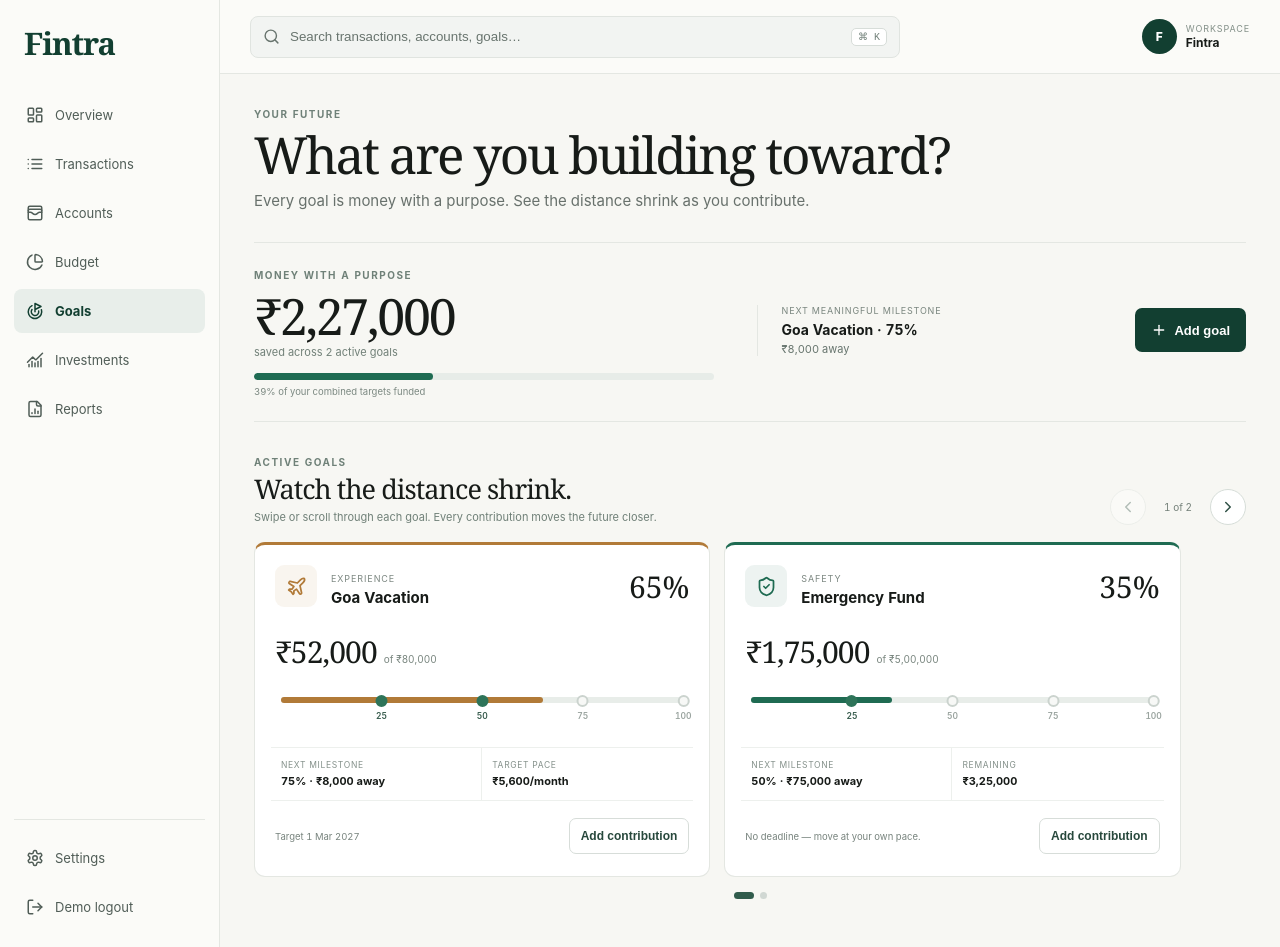
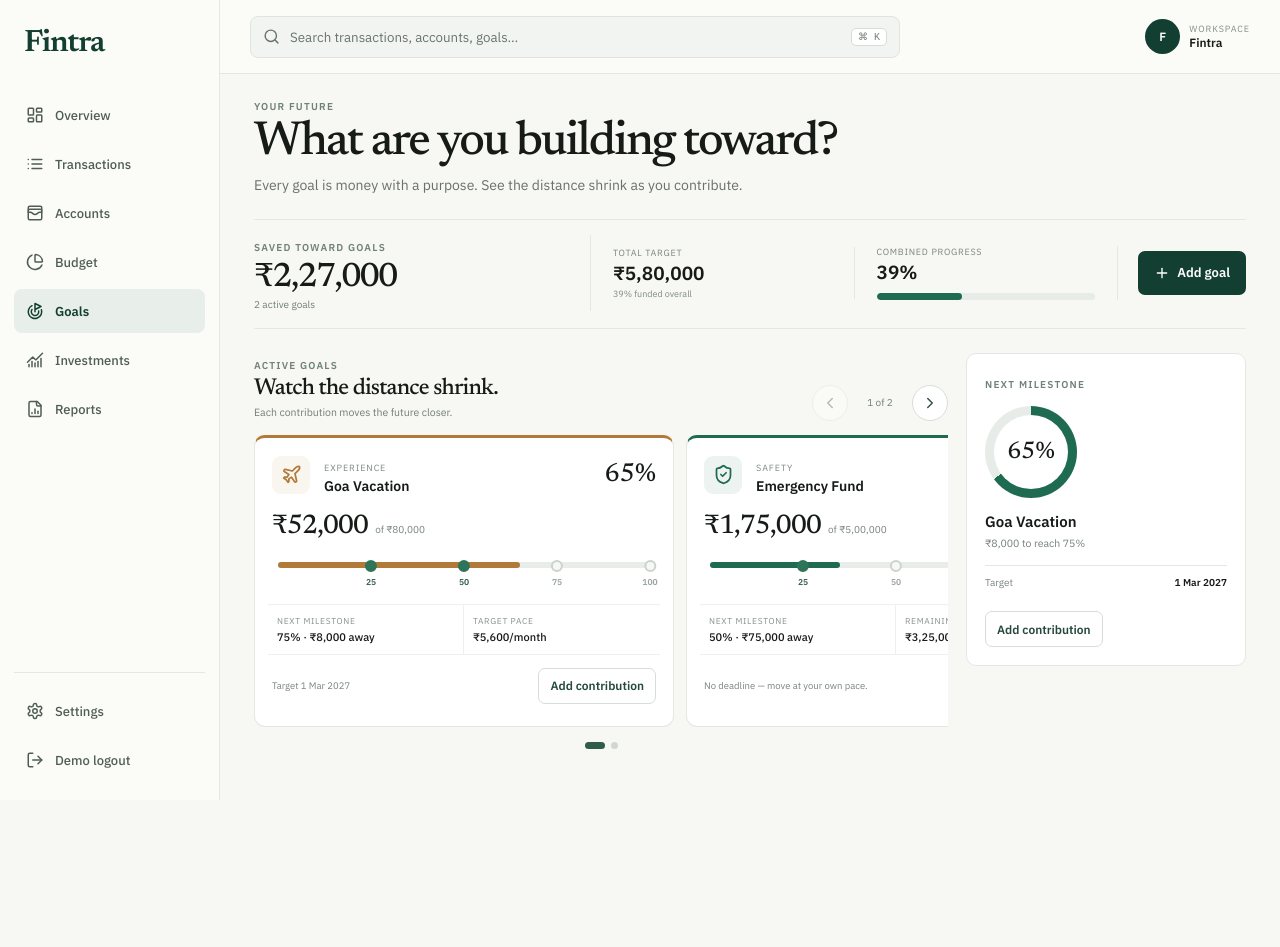
Before and after one commit to gthawani-del/fintra, a Next.js app: page /goals in a window 1280 px wide. After the commit the page ends 800 px from the top, so only its background shows below. Built offline with nearby package versions, Linux system fonts and the light colour scheme.

Commit message:
design: tighten Goals and apply Fintra typography system
* polish: tighten Goals desktop composition

* polish: tighten Goals desktop spacing and hierarchy

* design: introduce Fintra editorial and UI font system

* design: apply Fintra typography system globally

```diff
--- a/app/globals.css
+++ b/app/globals.css
@@ -203,3 +203,152 @@ a{color:inherit}.appPage{max-width:1500px;padding-top:34px}.sectionGap{height:22
 @media(max-width:760px){.goalsEmotionSummary{grid-template-columns:1fr}.goalsEmotionInsight{padding:14px 0 0;border-left:0;border-top:1px solid var(--line)}.goalExperienceHead{align-items:flex-start}.goalCarouselControls{display:none}.goalCarousel{grid-auto-columns:88%;gap:12px;margin-right:-16px;padding-right:16px;scroll-padding-left:0}.goalStoryCard{min-height:320px}.goalDots{justify-content:flex-start}.goalStoryFoot{align-items:flex-end}.goalStoryFoot>span{max-width:52%}}
 @media(max-width:480px){.goalStoryCard{padding:17px}.goalStoryTop{grid-template-columns:40px 1fr auto}.goalStoryMoney>strong{font-size:27px}.goalStoryInsight{grid-template-columns:1fr}.goalStoryInsight>span:first-child{border-right:0;border-bottom:1px solid #edf0ed}.contributionPreview{grid-template-columns:1fr 18px 1fr}.contributionPreview>strong{grid-column:1/-1;text-align:right}}
 @media(prefers-reduced-motion:reduce){.goalsEmotionMain>strong,.goalsOverallTrack i,.goalStoryCard,.goalStoryTrack>i,.goalReached,.goalStoryFlash{animation:none!important}.goalStoryCard{transition:none!important}}
+
+/* Goals desktop density refinement */
+@media(min-width:901px){
+ .goalsPage{max-width:1280px;padding-top:26px}
+ .goalsPage .pageHeader{margin-bottom:22px}
+ .goalsPage .pageHeader>div:first-child{max-width:760px}
+ .goalsPage .pageHeader h1{font-size:48px}
+ .goalsPage .pageHeader p{font-size:14px}
+ .goalsEmotionSummaryCompact{grid-template-columns:1.15fr .9fr .9fr auto;gap:0;margin-bottom:24px;padding:15px 0 17px}
+ .goalsEmotionSummaryCompact>div{min-width:0;padding:0 22px;border-right:1px solid var(--line)}
+ .goalsEmotionSummaryCompact>div:first-child{padding-left:0}
+ .goalsEmotionSummaryCompact .goalsEmotionMain>strong{font-size:34px;margin:6px 0 3px}
+ .goalsEmotionSummaryCompact .goalsEmotionMain>p{font-size:10px}
+ .goalsMetric{display:grid;align-content:center;gap:3px}
+ .goalsMetric>span{font-size:9px;text-transform:uppercase;letter-spacing:.08em;color:#7a867f}
+ .goalsMetric>strong{font-size:19px}
+ .goalsMetric>small{font-size:9px;color:#7f8b84}
+ .goalsMetricProgress .goalsOverallTrack{max-width:none;margin-top:6px}
+ .goalsEmotionSummaryCompact>.uiButton{align-self:center;margin-left:20px}
+ .goalsDesktopLayout{display:grid;grid-template-columns:minmax(0,1fr) 280px;gap:18px;align-items:start}
+ .goalExperienceHead{margin-bottom:12px}
+ .goalExperienceHead h2{font-size:24px;margin:4px 0}
+ .goalExperienceHead p{font-size:10.5px}
+ .goalCarousel{grid-auto-columns:minmax(420px,72%);gap:12px}
+ .goalCarousel.singleGoal{display:block;overflow:visible}
+ .goalCarousel.singleGoal .goalStoryCard{width:100%}
+ .goalStoryCard{min-height:292px;padding:17px}
+ .goalStoryTop{grid-template-columns:40px 1fr auto}
+ .goalStoryIcon{width:38px;height:38px}
+ .goalStoryTop h3{font-size:14px}
+ .goalStoryTop>strong{font-size:27px}
+ .goalStoryMoney{margin:18px 0 14px}
+ .goalStoryMoney>strong{font-size:27px}
+ .goalStoryTrack{height:34px;margin-bottom:16px}
+ .goalStoryInsight{margin-bottom:13px}
+ .goalStoryInsight>span{padding:10px 9px}
+ .goalStoryFoot>span{max-width:56%}
+ .goalsSidePanel{position:sticky;top:96px;background:#fff;border:1px solid var(--line);border-radius:10px;padding:18px}
+ .goalsMilestoneRing{width:92px;height:92px;border-radius:50%;display:grid;place-items:center;margin:14px 0;position:relative}
+ .goalsMilestoneRing:after{content:"";position:absolute;inset:9px;background:#fff;border-radius:50%}
+ .goalsMilestoneRing>span{position:relative;z-index:1;font:400 24px Georgia,"Times New Roman",serif}
+ .goalsSidePanel h3{font-size:15px;margin:0 0 5px}
+ .goalsSidePanel p{font-size:10.5px;line-height:1.5;color:#748078;margin:0 0 14px}
+ .goalsSideMeta{display:flex;justify-content:space-between;gap:12px;padding:10px 0;border-top:1px solid var(--line);margin-bottom:12px;font-size:10px}
+ .goalsSideMeta span{color:#7a867f}
+}
+@media(max-width:900px){
+ .goalsDesktopLayout{display:block}
+ .goalsSidePanel{display:none}
+}
+
+/* Fintra Typography System v2 — editorial finance + disciplined data UI */
+html,body{font-family:var(--font-ui),Arial,sans-serif;font-variant-numeric:tabular-nums lining-nums}
+button,input,select,textarea,table{font-family:var(--font-ui),Arial,sans-serif;font-variant-numeric:tabular-nums lining-nums}
+.display,
+.brand,
+.authBrand,
+.authCopy h1,
+.authPanel h2,
+.quickBrand,
+.quickHero h1,
+.quickSummaryCard h2,
+.pageHeader h1,
+.uiDialogHeader h2,
+.netWorthMain strong,
+.budgetHero h2,
+.morePage header h1,
+.positionValue,
+.accountInspectorHero h2,
+.goalsEmotionMain>strong,
+.goalExperienceHead h2,
+.goalStoryTop>strong,
+.goalStoryMoney>strong,
+.contributionPreview>strong,
+.goalsMilestoneRing>span{
+  font-family:var(--font-display),Georgia,"Times New Roman",serif!important;
+  font-weight:500
+}
+.brand,.authBrand,.quickBrand{font-weight:600!important}
+.pageHeader h1{font-size:clamp(36px,3.25vw,48px);line-height:.98;letter-spacing:-.042em;margin:7px 0 8px}
+.pageHeader p{font-size:14px;line-height:1.55}
+.pageEyebrow,.sectionKicker,.eyebrow,.quickHero>span,.quickSectionHead>div:first-child>span{
+  font-family:var(--font-ui),Arial,sans-serif;
+  font-size:10px;
+  font-weight:600;
+  letter-spacing:.12em
+}
+.surfaceHead h2,
+.settingsSectionHead h2,
+.groupHeader h2,
+.goalCardHead h3,
+.goalStoryTop h3,
+.accountCardBody h3,
+.accountInspectorTrend h3,
+.accountInspectorRecent h3,
+.goalsSidePanel h3,
+.panel h2{
+  font-family:var(--font-ui),Arial,sans-serif;
+  font-weight:600
+}
+.nav a,.nav button,.mobilebar a{font-weight:500}
+.nav a.active,.mobilebar a.active{font-weight:600}
+.uiButton,.authSubmit,.quickTextButton,.quickUpload,.uploadButton,.filterGroup button.active,.periodTabs button.active{font-weight:600}
+.dialogFields label>span,.dialogLabel>span,.settingsFields label>span,.quickFields label>span,.quickPaste>span,.quickBudget label>span{font-weight:600}
+.dataTable th,.table th{font-weight:500;letter-spacing:.01em}
+.dataTable td,.table td,.compactList,.settingsRows,.budgetRows,.reportCategoryList{font-weight:400}
+.metric strong,
+.monthMetric strong,
+.netWorthStat strong,
+.accountSummary strong,
+.portfolioSummary strong,
+.goalSummary strong,
+.reportMetrics strong,
+.positionStats strong,
+.budgetHeroMetrics b,
+.transactionSummary b,
+.accountCardBody strong,
+.budgetRowValue b,
+.goalStoryInsight b,
+.accountInspectorStats b,
+.quickNet strong,
+.quickSummaryCard dd{
+  font-family:var(--font-ui),Arial,sans-serif;
+  font-weight:500;
+  font-variant-numeric:tabular-nums lining-nums
+}
+.positionValue,.netWorthMain strong,.budgetHero h2,.goalsEmotionMain>strong,.goalStoryMoney>strong{
+  font-variant-numeric:lining-nums tabular-nums
+}
+.authCopy h1{font-size:clamp(46px,4.6vw,72px);line-height:.98}
+.authPanel h2{font-size:36px}
+.quickHero h1{font-size:clamp(42px,4.6vw,62px);line-height:.98}
+.netWorthMain strong{font-size:clamp(34px,3.4vw,44px)}
+.positionValue{font-size:clamp(34px,3.4vw,46px)}
+.budgetHero h2{font-size:32px}
+.goalsEmotionMain>strong{font-size:clamp(32px,3.2vw,42px)}
+.goalExperienceHead h2{font-size:23px}
+.goalStoryMoney>strong{font-size:27px}
+.goalStoryTop>strong{font-size:26px}
+@media(max-width:900px){
+ .pageHeader h1{font-size:38px}
+ .pageHeader p{font-size:13px}
+ .quickHero h1{font-size:44px}
+}
+@media(max-width:560px){
+ .pageHeader h1{font-size:34px}
+ .authPanel h2{font-size:32px}
+ .quickHero h1{font-size:38px}
+}
--- a/app/layout.tsx
+++ b/app/layout.tsx
@@ -1,4 +1,23 @@
 import type { Metadata } from "next";
+import { IBM_Plex_Sans, Newsreader } from "next/font/google";
 import "./globals.css";
+
+const uiFont=IBM_Plex_Sans({
+  subsets:["latin"],
+  weight:["400","500","600"],
+  variable:"--font-ui",
+  display:"swap"
+});
+
+const displayFont=Newsreader({
+  subsets:["latin"],
+  weight:["400","500","600"],
+  variable:"--font-display",
+  display:"swap"
+});
+
 export const metadata: Metadata={title:"Fintra",description:"A calm personal finance tracker"};
-export default function RootLayout({children}:{children:React.ReactNode}){return <html lang="en-IN"><body>{children}</body></html>}
+
+export default function RootLayout({children}:{children:React.ReactNode}){
+  return <html lang="en-IN" className={uiFont.variable+" "+displayFont.variable}><body>{children}</body></html>
+}
--- a/components/planning-manager.tsx
+++ b/components/planning-manager.tsx
@@ -50,16 +50,24 @@ export function GoalsManager(){
  }
 
  return <>
-  <section className="goalsEmotionSummary">
-   <div className="goalsEmotionMain"><span className="sectionKicker">MONEY WITH A PURPOSE</span><strong>{formatINR(saved)}</strong><p>saved across {active.length} active goal{active.length===1?"":"s"}</p><div className="goalsOverallTrack"><i style={{width:Math.min(100,overall)+"%"}}/></div><small>{overall}% of your combined targets funded</small></div>
-   <div className="goalsEmotionInsight">{closest?<><span>Next meaningful milestone</span><strong>{closest.g.name} · {closest.milestone}%</strong><p>{closest.gap?formatINR(closest.gap)+" away":"Milestone reached"}</p></>:<><span>Your next milestone</span><strong>Starts with one goal</strong><p>Give future money a purpose.</p></>}</div>
+  <section className="goalsEmotionSummary goalsEmotionSummaryCompact">
+   <div className="goalsEmotionMain"><span className="sectionKicker">SAVED TOWARD GOALS</span><strong>{formatINR(saved)}</strong><p>{active.length} active goal{active.length===1?"":"s"}</p></div>
+   <div className="goalsMetric"><span>Total target</span><strong>{formatINR(target)}</strong><small>{overall}% funded overall</small></div>
+   <div className="goalsMetric goalsMetricProgress"><span>Combined progress</span><strong>{overall}%</strong><div className="goalsOverallTrack"><i style={{width:Math.min(100,overall)+"%"}}/></div></div>
    <Button onClick={()=>setAddOpen(true)}><Plus size={16}/> Add goal</Button>
   </section>
 
-  <section className="goalExperience">
-   <div className="goalExperienceHead"><div><span className="sectionKicker">ACTIVE GOALS</span><h2>Watch the distance shrink.</h2><p>Swipe or scroll through each goal. Every contribution moves the future closer.</p></div>{active.length>1&&<div className="goalCarouselControls"><button aria-label="Previous goal" disabled={activeIndex===0} onClick={()=>scrollTo(activeIndex-1)}><ChevronLeft size={18}/></button><span>{activeIndex+1} of {active.length}</span><button aria-label="Next goal" disabled={activeIndex===active.length-1} onClick={()=>scrollTo(activeIndex+1)}><ChevronRight size={18}/></button></div>}</div>
-   {active.length?<><div ref={trackRef} className="goalCarousel" onScroll={updateIndex}>{active.map((g,index)=><GoalStoryCard key={g.id} goal={g} index={index} flash={flashId===g.id} completed={completedId===g.id} onContribute={()=>setContribute(g)}/>)}</div>{active.length>1&&<div className="goalDots" aria-label="Goal position">{active.map((g,i)=><button key={g.id} className={i===activeIndex?"active":""} aria-label={"Show goal "+(i+1)} onClick={()=>scrollTo(i)}/>)}</div>}</>:<div className="surface"><EmptyState title="What are you building toward?" body="Create a goal and Fintra will turn the target into visible milestones." action={<Button onClick={()=>setAddOpen(true)}><Plus size={15}/> Add goal</Button>}/></div>}
-  </section>
+  <div className="goalsDesktopLayout">
+   <section className="goalExperience">
+    <div className="goalExperienceHead"><div><span className="sectionKicker">ACTIVE GOALS</span><h2>Watch the distance shrink.</h2><p>Each contribution moves the future closer.</p></div>{active.length>1&&<div className="goalCarouselControls"><button aria-label="Previous goal" disabled={activeIndex===0} onClick={()=>scrollTo(activeIndex-1)}><ChevronLeft size={18}/></button><span>{activeIndex+1} of {active.length}</span><button aria-label="Next goal" disabled={activeIndex===active.length-1} onClick={()=>scrollTo(activeIndex+1)}><ChevronRight size={18}/></button></div>}</div>
+    {active.length?<><div ref={trackRef} className={"goalCarousel "+(active.length===1?"singleGoal":"")} onScroll={updateIndex}>{active.map((g,index)=><GoalStoryCard key={g.id} goal={g} index={index} flash={flashId===g.id} completed={completedId===g.id} onContribute={()=>setContribute(g)}/>)}</div>{active.length>1&&<div className="goalDots" aria-label="Goal position">{active.map((g,i)=><button key={g.id} className={i===activeIndex?"active":""} aria-label={"Show goal "+(i+1)} onClick={()=>scrollTo(i)}/>)}</div>}</>:<div className="surface"><EmptyState title="What are you building toward?" body="Create a goal and Fintra will turn the target into visible milestones." action={<Button onClick={()=>setAddOpen(true)}><Plus size={15}/> Add goal</Button>}/></div>}
+   </section>
+
+   <aside className="goalsSidePanel">
+    <span className="sectionKicker">NEXT MILESTONE</span>
+    {closest?<><div className="goalsMilestoneRing" style={{background:"conic-gradient(#1f6b52 0 "+Math.min(100,closest.pct)+"%, #e7ece8 "+Math.min(100,closest.pct)+"% 100%)"}}><span>{closest.pct}%</span></div><h3>{closest.g.name}</h3><p>{closest.gap?formatINR(closest.gap)+" to reach "+closest.milestone+"%":"Milestone reached"}</p>{closest.g.targetDate&&<div className="goalsSideMeta"><span>Target</span><b>{formatShortDate(closest.g.targetDate)}</b></div>}<Button variant="secondary" size="sm" onClick={()=>setContribute(closest.g)}>Add contribution</Button></>:<><h3>Your first milestone starts here.</h3><p>Create a goal and Fintra will show the next meaningful checkpoint.</p><Button variant="secondary" size="sm" onClick={()=>setAddOpen(true)}>Add goal</Button></>}
+   </aside>
+  </div>
 
   <AddGoalDialog open={addOpen} onOpenChange={setAddOpen} onSave={g=>{commit({...s,goals:[...goals,g]});setAddOpen(false);setFlashId(g.id);window.setTimeout(()=>setFlashId(null),1800)}}/>
   <ContributionDialog goal={contribute} open={!!contribute} onOpenChange={v=>{if(!v)setContribute(null)}} onSave={amount=>{
```
